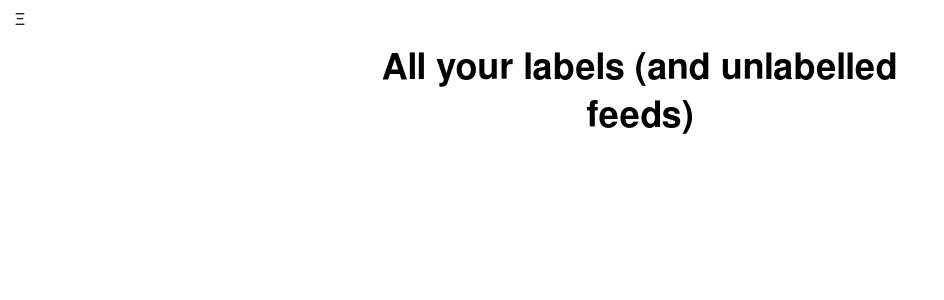
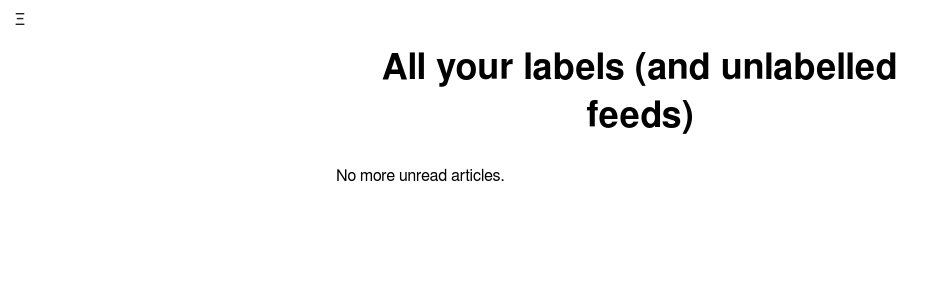
Before and after one commit to jaylett/newspan2, a Django app: template apps/feeds/templates/feeds/label_list.html in a window 1280 px wide. Shown: the top 300 px of the page, without its empty margins (0-944 px from the left). Run offline with Django 3.2, Linux system fonts and the light colour scheme; the template is opened without the code that fills it, so the values that code supplies are empty; style sheets or scripts are compiled from the project's sources.

Commit message:
Provide next unread article on homepage.
Closes #2.

```diff
--- a/apps/feeds/templates/feeds/label_list.html
+++ b/apps/feeds/templates/feeds/label_list.html
@@ -19,4 +19,7 @@
         <li><a href='{{ feed.url }}'>{{ feed.name }}</a></li>
     {% endfor %}
 </ol>
+
+{% include "_next_article.html" %}
+
 {% endblock %}
--- a/apps/feeds/views.py
+++ b/apps/feeds/views.py
@@ -3,6 +3,10 @@ from django.http import HttpResponseRedirect
 from django.shortcuts import get_object_or_404
 from django.views.generic import DetailView, ListView
 from apps.feeds.models import *
+
+
+def get_next_unread_article():
+    return Article.objects.filter(unread=True)[0]
 
 
 class LabelList(ListView):
@@ -11,6 +15,7 @@ class LabelList(ListView):
     def get_context_data(self, **kwargs):
         context = {
             'unlabelled_feeds': Feed.objects.filter(labels__pk__isnull=True),
+            'next_article': get_next_unread_article(),
         }
         context.update(kwargs)
         return super(LabelList, self).get_context_data(**context)
--- /dev/null
+++ b/templates/_next_article.html
@@ -0,0 +1,9 @@
+{% if next_article %}
+  <p class="bold">Read this next:</p>
+  <!-- {{ next_article.title }} {{ base_url }}article/{{ next_article.pk }}/ -->
+  {% with article=next_article %}
+    {% include "feeds/_article_mark_read_and_goto.html" %}
+  {% endwith %}
+{% else %}
+  <p>No more unread articles.</p>
+{% endif %}
```
Also changed, not shown: apps/feeds/templates/feeds/article_detail.html (+2 -7 lines).
